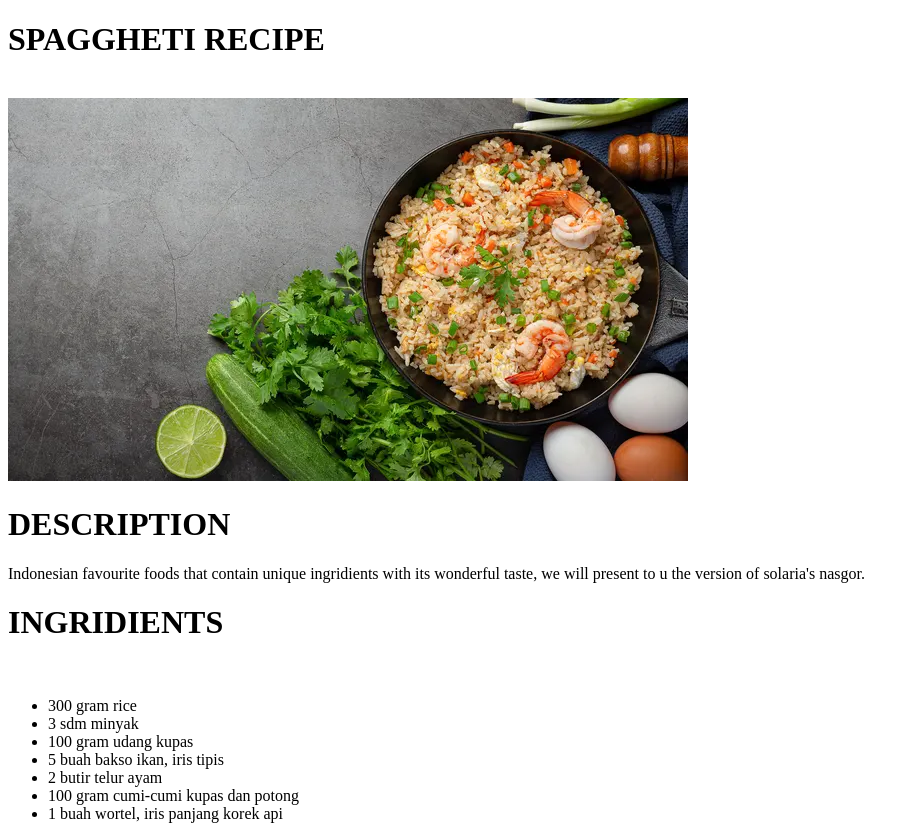
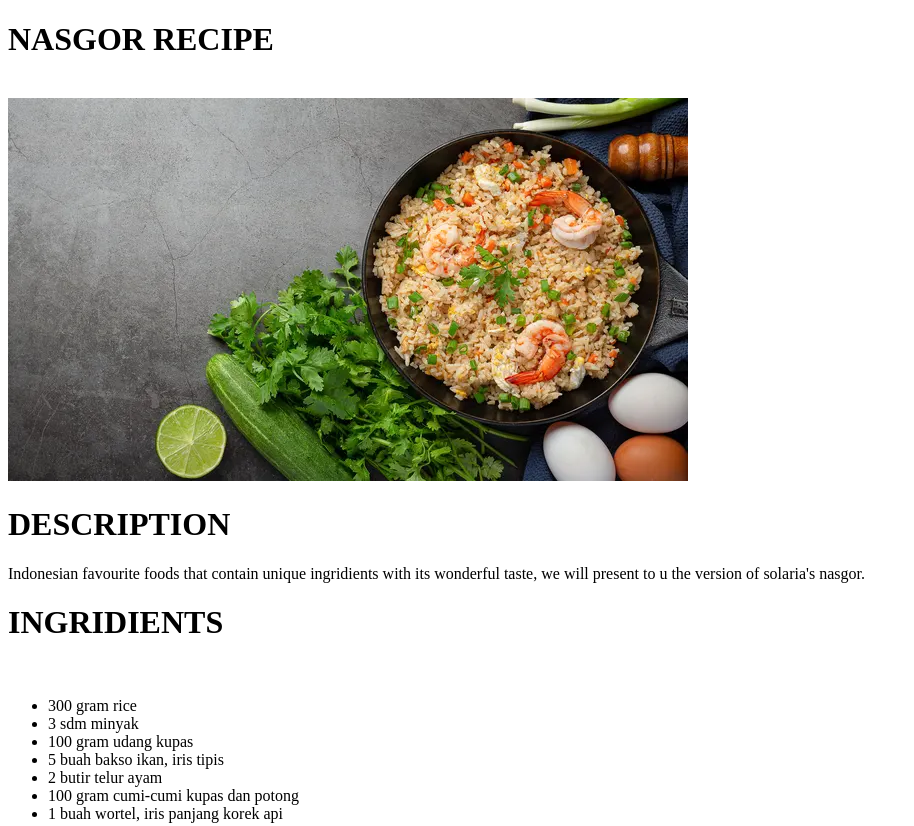
Before and after one commit to bevankeren/bevanrecipe, a plain HTML site: page recipes/nasi goreng.html in a window 1280 px wide. Shown: the top 826 px of the page, without its empty margins (0-914 px from the left). Drawn offline with Linux system fonts and the light colour scheme.

Commit message:
heading changes for nasi goreng's recipe

```diff
--- a/recipes/nasi goreng.html
+++ b/recipes/nasi goreng.html
@@ -6,7 +6,7 @@
     <title>NASGOR</title>
 </head>
 <body>
-    <h1>SPAGGHETI RECIPE</h1> <br>
+    <h1>NASGOR RECIPE</h1> <br>
     <img src="nasgor.png" alt="Nasi Goreng" srcset="">
     <h1>DESCRIPTION</h1>
     <p>Indonesian favourite foods that contain unique ingridients with its wonderful taste, we will present to u the version of solaria's nasgor.</p>
```
